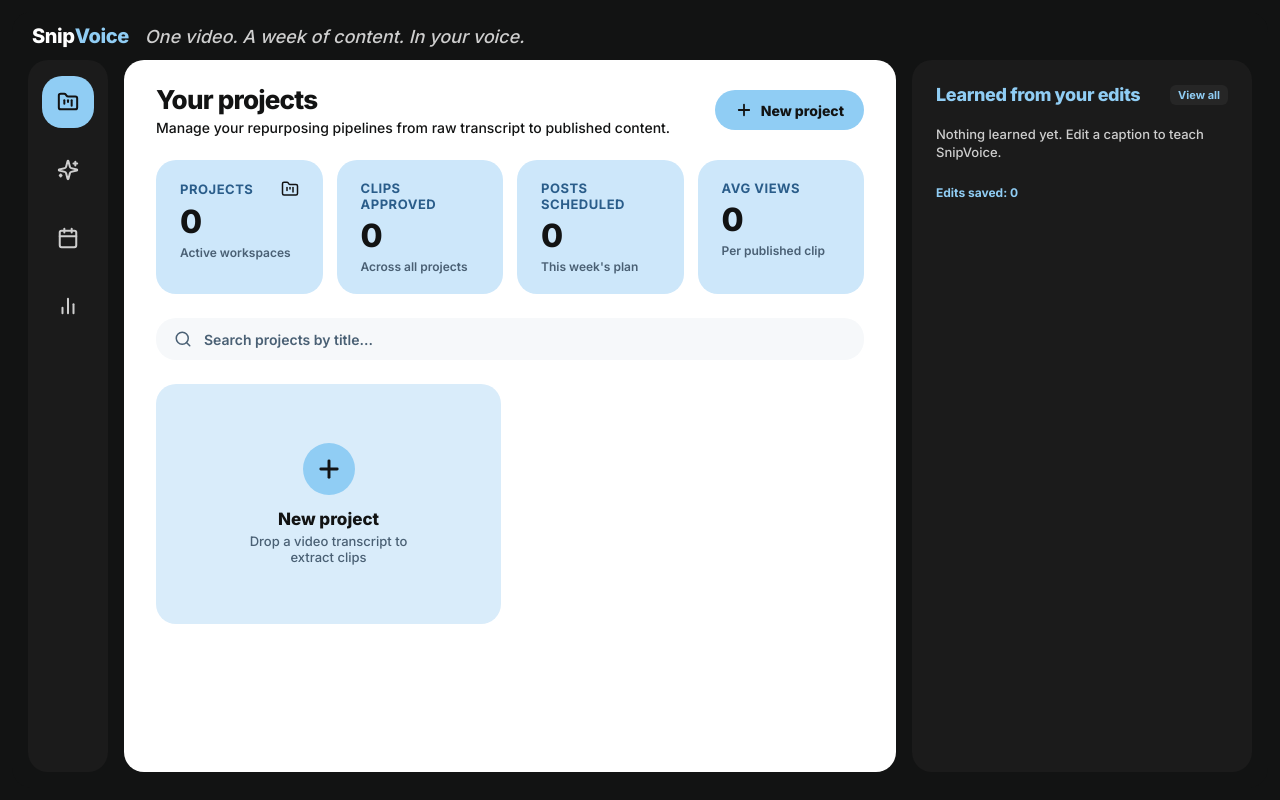
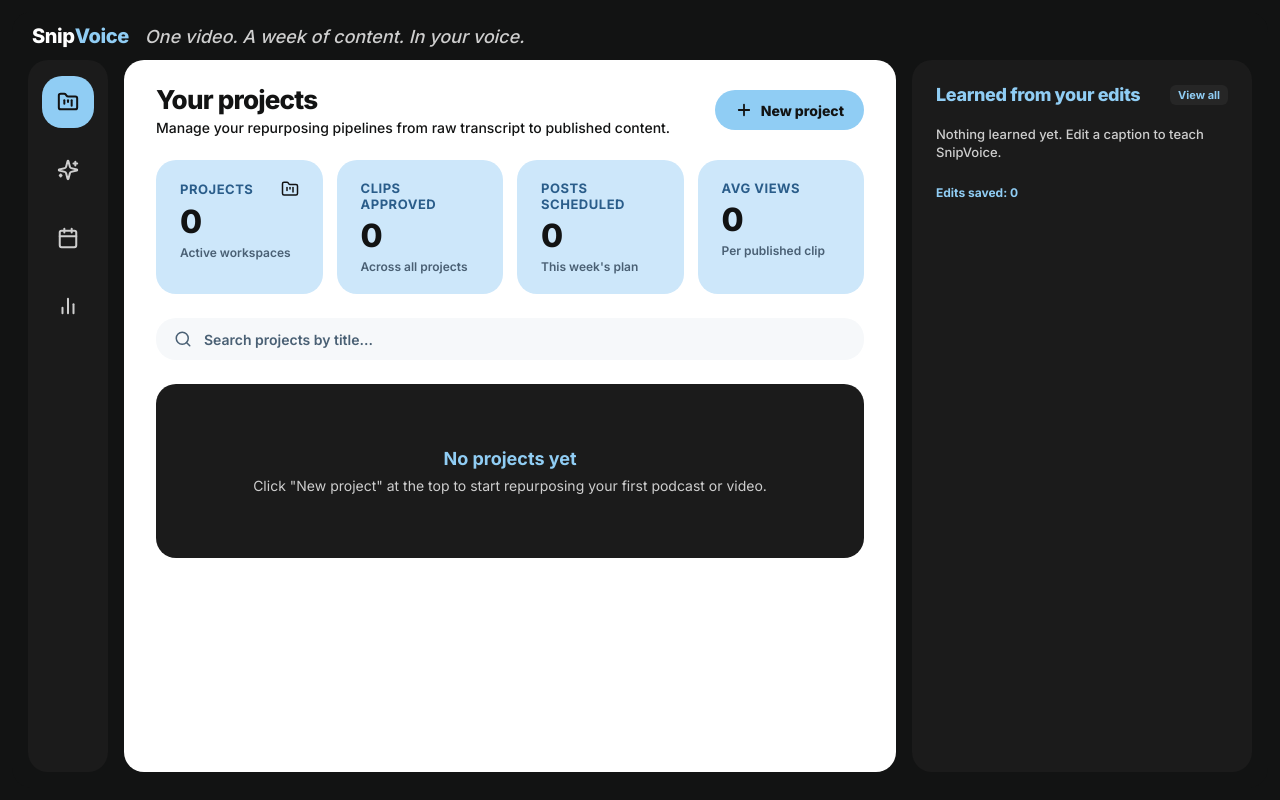
Before and after one commit to debashreemal/snipvoice, a React (Vite) app: page /projects in a window 1280 px wide. Built offline with nearby package versions, Linux system fonts and the light colour scheme; the HTML template or start-up script is replaced by a standard one.

Commit message:
Remove duplicate New project card from projects grid

```diff
--- a/src/pages/ProjectsPage.jsx
+++ b/src/pages/ProjectsPage.jsx
@@ -152,26 +152,19 @@ export default function ProjectsPage() {
 
       {/* Grid of Projects */}
       <div className="projects-grid">
-        {/* Card 1: New Project Card */}
-        <div
-          className="project-card-new"
-          onClick={() => navigate('/projects/new')}
-          role="button"
-          tabIndex={0}
-        >
-          <div className="new-card-icon-circle">
-            <Plus size={28} strokeWidth={2.5} />
+        {filteredProjects.length === 0 ? (
+          <div className="projects-empty-card" style={{ gridColumn: '1 / -1', padding: '64px 24px', textAlign: 'center', backgroundColor: 'var(--card-dark)', borderRadius: 'var(--radius)', color: 'var(--text-on-dark)' }}>
+            <h3 style={{ margin: '0 0 8px 0', fontSize: '18px', fontWeight: 700, color: 'var(--sky-bright)' }}>No projects yet</h3>
+            <p style={{ margin: 0, fontSize: '14px', color: 'var(--text-muted)' }}>
+              Click &quot;New project&quot; at the top to start repurposing your first podcast or video.
+            </p>
           </div>
-          <span className="new-card-title">New project</span>
-          <span className="new-card-subtext">Drop a video transcript to extract clips</span>
-        </div>
+        ) : (
+          filteredProjects.map((project) => {
+            const progress = computeProjectProgress(project, scheduledSlots);
 
-        {/* Existing Projects Cards */}
-        {filteredProjects.map((project) => {
-          const progress = computeProjectProgress(project, scheduledSlots);
-
-          return (
-            <div key={project.id} className="project-card">
+            return (
+              <div key={project.id} className="project-card">
               <div className="project-card-top">
                 <span className="project-card-date">{project.createdAt}</span>
               </div>
@@ -227,7 +220,7 @@ export default function ProjectsPage() {
               </div>
             </div>
           );
-        })}
+        }))}
       </div>
     </div>
   );
```
